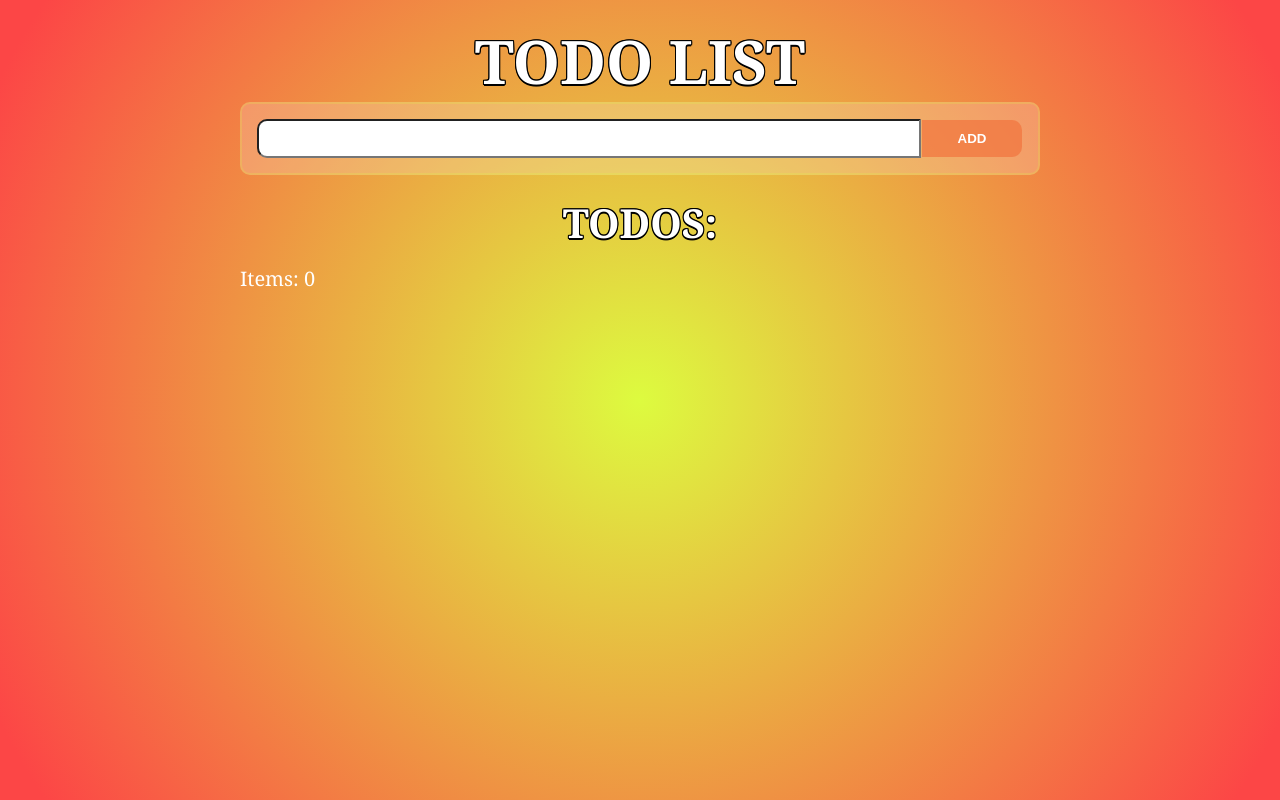
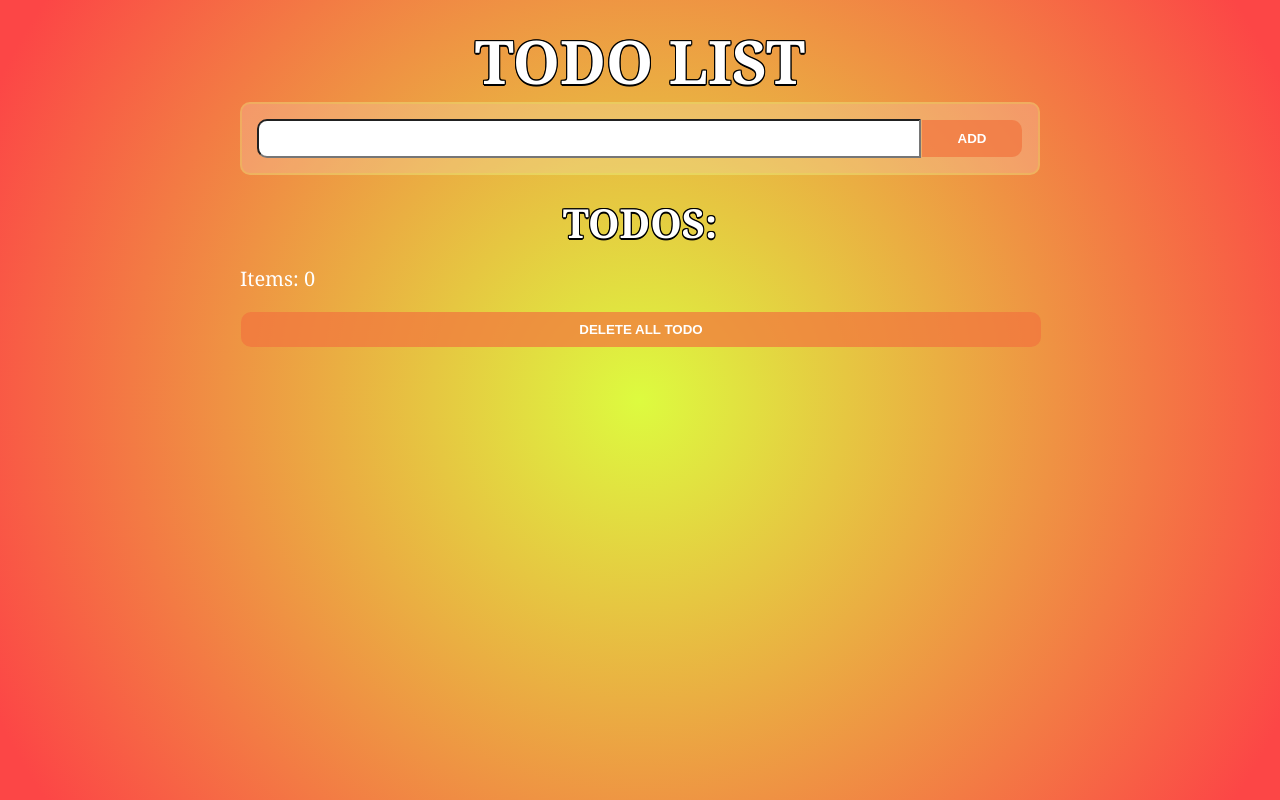
Before and after one commit to muteki-Ronin/Homework-29, a React (Create React App) app: page / in a window 1280 px wide. Built offline with nearby package versions, Linux system fonts and the light colour scheme.

Commit message:
add button del all

```diff
--- a/src/engine/store.js
+++ b/src/engine/store.js
@@ -1,10 +1,12 @@
 // CORE
 import { configureStore } from "@reduxjs/toolkit";
+import thunk from 'redux-thunk';
 // ENGINE
 import todo from "./slice";
 
 export const store = configureStore({
   reducer: {
     todo,
-  }
+  },
+  middleware: (getDefaultMiddleware) => [...getDefaultMiddleware(), thunk]
 });
--- /dev/null
+++ b/src/engine/thunks.js
@@ -0,0 +1,6 @@
+import { setTodo } from './slice';
+
+export const handleDeleteAll = () => (dispatch) => {
+  localStorage.setItem('todo', JSON.stringify([]))
+  dispatch(setTodo([]));
+}
--- a/src/ui/_helpers/styles/index.css
+++ b/src/ui/_helpers/styles/index.css
@@ -34,6 +34,12 @@ button {
 
  .border-right {
   border-radius: 0px 10px 10px 0px;
+ }
+
+ .btn-del_all {
+  width: 100%;
+  border-radius: 10px;
+  margin-top: 20px;
  }
 
 .todo-list__container {
--- a/src/ui/components/Footer.jsx
+++ b/src/ui/components/Footer.jsx
@@ -1,13 +1,21 @@
 // CORE
 import React from 'react';
-import { useSelector } from 'react-redux';
+import { useSelector, useDispatch } from 'react-redux';
+// ENGINE
+import { handleDeleteAll } from '../../engine/thunks';
 
-function Footer () {
+function Footer() {
     const todoItems = useSelector((state) => state.todo.todos);
+    const dispatch = useDispatch();
+
+    const onDeleteAll = () => {
+        dispatch(handleDeleteAll());
+    }
 
     return (
         <footer>
             Items: {todoItems.length}
+            <button className='btn-del_all' onClick={onDeleteAll}>DELETE ALL TODO</button>
         </footer>
     )
 }
--- a/src/ui/components/Item.jsx
+++ b/src/ui/components/Item.jsx
@@ -1,5 +1,7 @@
 // CORE
-import React from 'react'
+import React from 'react';
+// ENGINE
+// import { setTodo } from '../../engine/slice';
 
 function Item({ itemElem }) {
   return (
```
